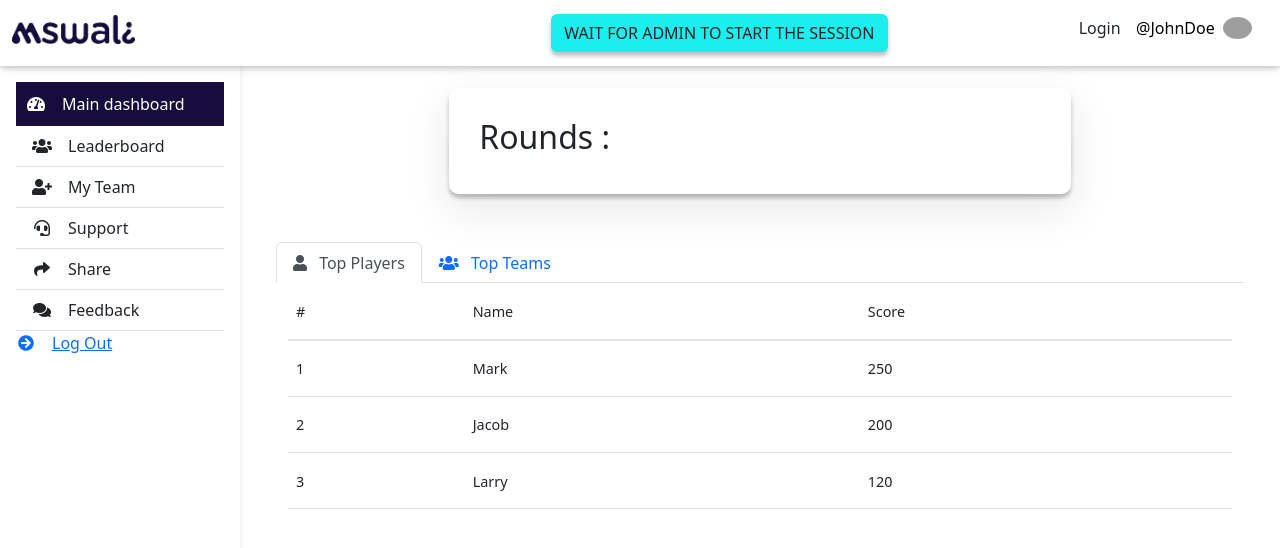
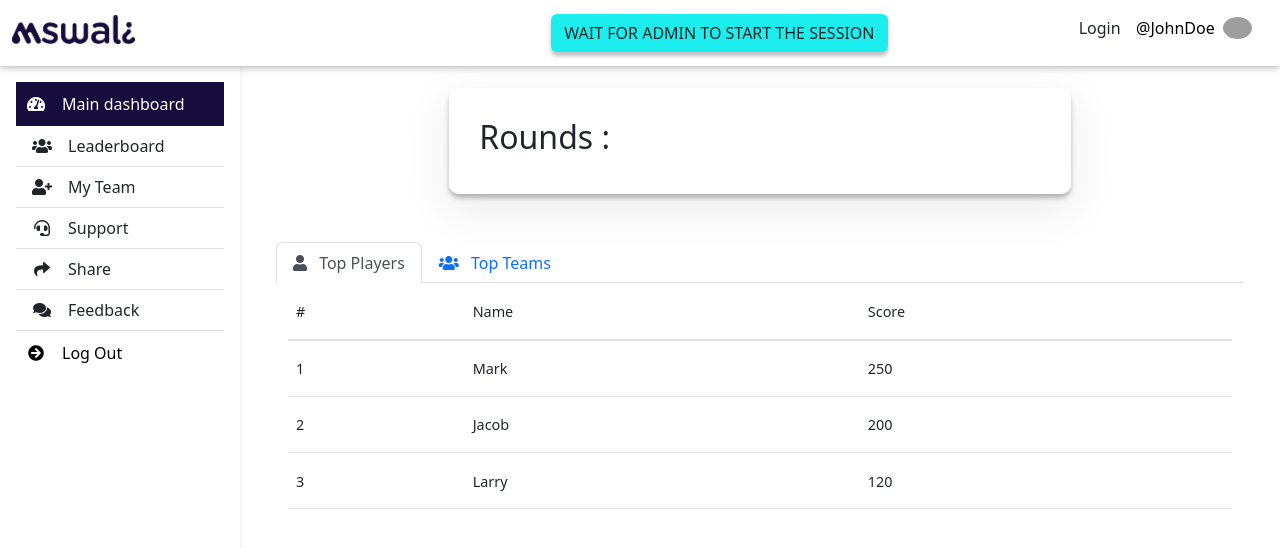
Before and after one commit to Alexotieno1717/pwa-ui, a React (Create React App) app: page /home in a window 1280 px wide. Shown: the top 548 px of the page. Built offline with nearby package versions, Linux system fonts and the light colour scheme; grey boxes are pictures that could not be loaded.

Commit message:
Modified logout functionality not to clear data from localstorage

```diff
--- a/src/components/Navigation/sidebar/SideBar.jsx
+++ b/src/components/Navigation/sidebar/SideBar.jsx
@@ -11,16 +11,15 @@ function SideBar() {
 
   const logout = (e) => {
     e.preventDefault()
-    console.log("Logout Successfully");
-
-    // Alert message for login out
-    LogOutSuccessAlert()
 
     // CLEAR DATA FROM STORAGE
-    localStorage.clear();
+    // localStorage.clear();
     sessionStorage.clear();
 
     navigate("/login");
+
+    // Alert message for login out
+    LogOutSuccessAlert( )
   }
 
   return(
@@ -70,14 +69,12 @@ function SideBar() {
             >
             <NavLink to='#'
                      aria-current="true"
+                     className="pending"
                      onClick={logout}
 
             >
               <i className='fas fa-arrow-circle-right fa-fw me-3'/><span>Log Out</span>
             </NavLink>
-            {/*<a href="/" className="list-group-item list-group-item-action py-2 ripple"*/}
-            {/*><i className='fas fa-arrow-circle-right fa-fw me-3'/><span>Log Out</span></a*/}
-            {/*>*/}
           </div>
         </div>
       </nav>
```
